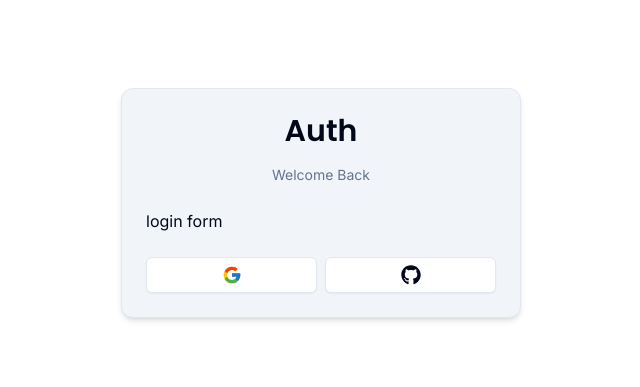
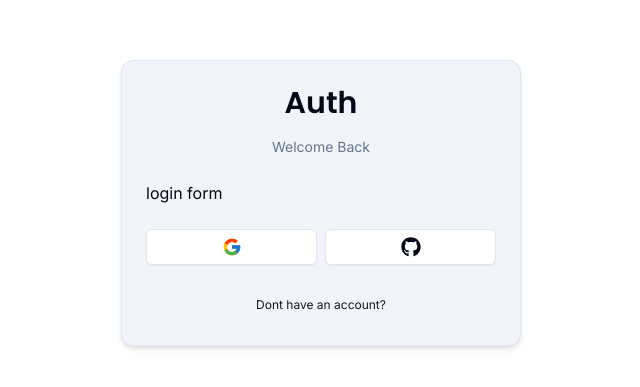
Before and after one commit to Yanuarprayoga9/NEXTAUTH-V5, a Next.js app: page /auth/login in a window 1280 px wide. Shown: the part 197-584 px from the top of the page, without its empty margins (319-959 px from the left). Built offline with nearby package versions, Linux system fonts and the light colour scheme.

Commit message:
back button

```diff
--- /dev/null
+++ b/components/auth/back-button.tsx
@@ -0,0 +1,26 @@
+"use client"
+
+import { Button } from "../ui/button";
+import Link from "next/link";
+
+interface BackButtonProps {
+    href:string;
+    label:string;
+}
+
+
+export const BackButton = ({
+href,label
+}:BackButtonProps
+) => {
+return (
+    <Button
+    variant={'link'}
+    className="font-normal w-full"
+    size={"sm"}
+    asChild
+    >
+        <Link href={href}>{label}</Link>
+    </Button>
+)
+}
--- a/components/auth/card-wrapper.tsx
+++ b/components/auth/card-wrapper.tsx
@@ -8,7 +8,7 @@
 } from "@/components/ui/card";
 import { Header } from "@/components/auth/header";
 import { Social } from "./social";
-
+import { BackButton } from "./back-button";
 interface CardWrapperProps {
   children: React.ReactNode;
   headerLabel: string;
@@ -35,6 +35,9 @@
           <Social />
         </CardFooter>
       )}
+      <CardFooter>
+        <BackButton href={backButtonHref} label={backButtonLabel} />
+      </CardFooter>
     </Card>
   );
 };
```
